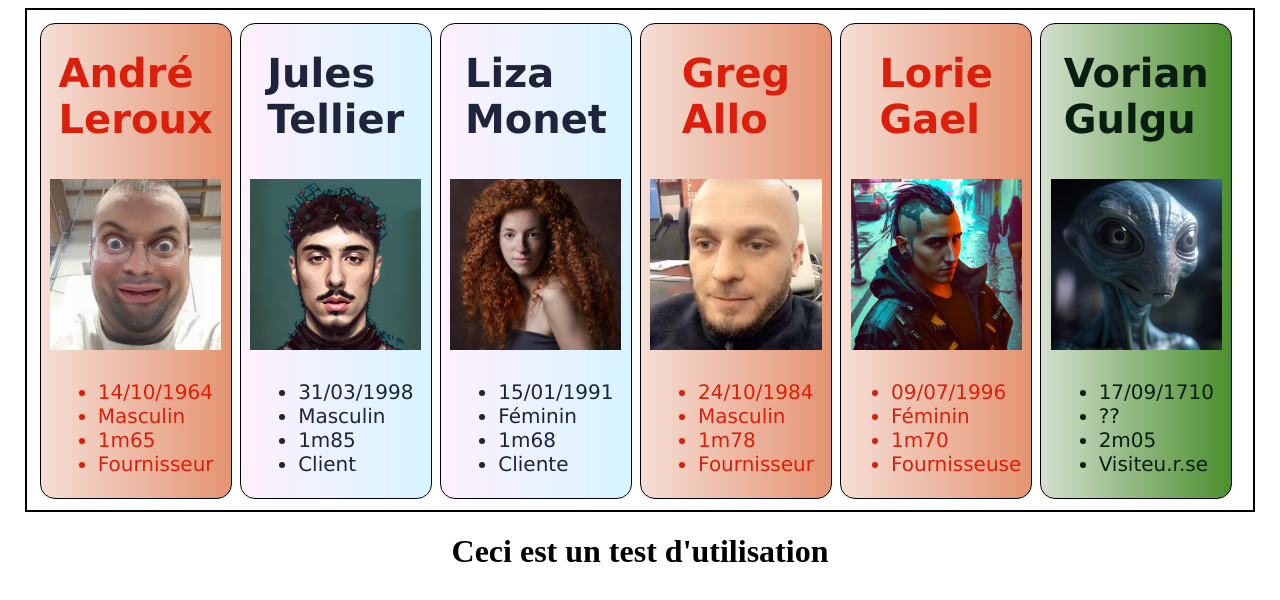
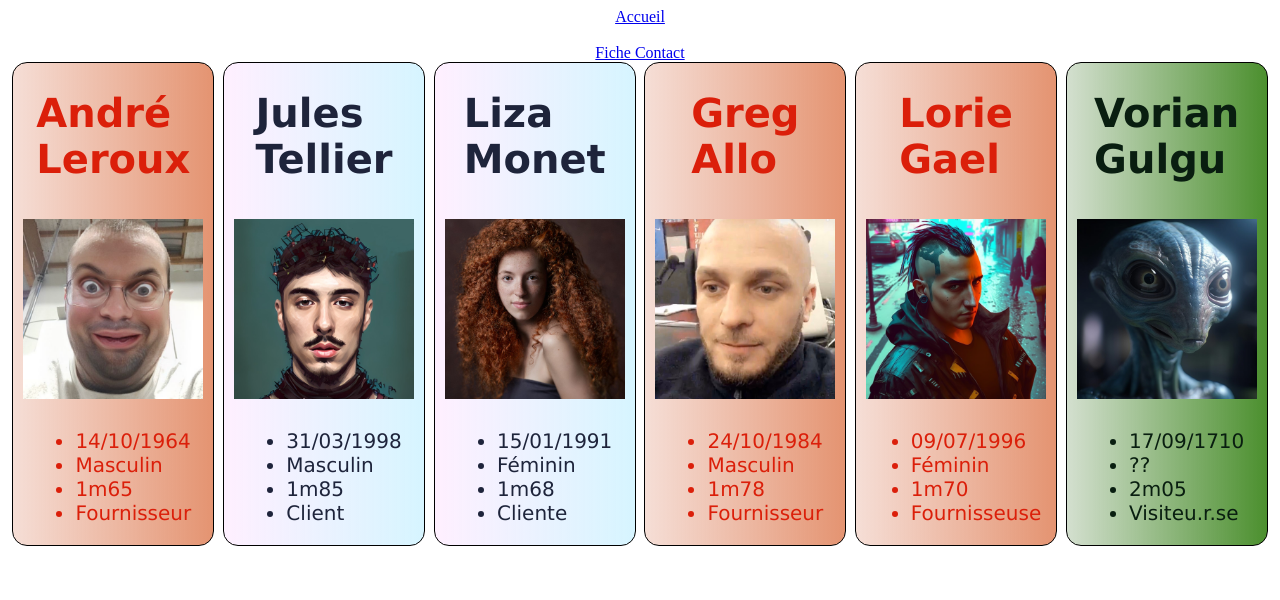
Before and after one commit to ASAPJulio/Angular-exercise-Directory-card, an Angular app: page /cardContact in a window 1280 px wide. Before the commit this address led to /. Shown: the top 600 px of the page. Built offline with nearby package versions, Linux system fonts and the light colour scheme.

Commit message:
feat: change routing, transfer app html on identity card to have routing button

```diff
--- a/src/app/app-routing.module.ts
+++ b/src/app/app-routing.module.ts
@@ -2,8 +2,10 @@ import { NgModule } from '@angular/core';
 import { CommonModule } from '@angular/common';
 import { DetailsCardComponent } from './details-card/details-card.component';
 import { RouterModule, Routes } from '@angular/router';
+import { ListContactsComponent } from './list-contacts/list-contacts.component';
 
-const routes: Routes = [{path: 'detailsContact/:item', component: DetailsCardComponent}]
+const routes: Routes = [{path: 'detailsContact/:item', component: DetailsCardComponent},
+                        {path: 'cardContact', component: ListContactsComponent}]
 
 @NgModule({
   // declarations: [],
--- a/src/app/app.component.html
+++ b/src/app/app.component.html
@@ -1,8 +1,5 @@
 <main>
-    <form class="encadre">
-        <app-list-contacts></app-list-contacts>
-    </form>
-
-    <h1>{{presentText}}</h1>
+    <a routerLink="/">Accueil</a><br>
+    <a routerLink="/cardContact">Fiche Contact</a>
     <router-outlet></router-outlet>
 </main>
--- a/src/app/identity-card/identity-card.component.css
+++ b/src/app/identity-card/identity-card.component.css
@@ -9,6 +9,7 @@ img {
     height: 100%;
     display: flex;
     flex-direction: column;
+    flex-wrap: wrap;
     font-size: 20px;
     align-items: center;
     border: solid 1px;
@@ -44,3 +45,21 @@ img {
     background-image: linear-gradient(to right, rgba(0, 0, 0, 0.248),rgba(65, 67, 71, 0.816));
     color: #ffffff;
 }
+
+/* /////////////////////////////////////////////////////// */
+
+main {
+    display: flex;
+    justify-content: center;
+    flex-direction: column;
+    align-items: center;
+}
+
+/* .encadre {
+    display: flex;
+    flex-direction: row;
+    width: 95%;
+    padding: 1%;
+    justify-content: space-around;
+    border: 2px solid black;
+} */
--- a/src/app/identity-card/identity-card.component.html
+++ b/src/app/identity-card/identity-card.component.html
@@ -1,8 +1,8 @@
+<main>
     <div class="card"
         [ngClass]="{supplierCard: contactType.typeInfo !== 'Client' && contactType.typeInfo !== 'Cliente',
             visitorCard: contactType.typeInfo !== 'Client' && contactType.typeInfo !== 'Cliente' && contactType.typeInfo !== 'Fournisseur' && contactType.typeInfo !== 'Fournisseuse',
             undefinedCard: contactType.typeInfo !== 'Client' && contactType.typeInfo !== 'Cliente' && contactType.typeInfo !== 'Fournisseur' && contactType.typeInfo !== 'Fournisseuse' && contactType.typeInfo !== 'Visiteu.r.se'}">
-
         <h1>{{contactType.nameInfo}} <br> {{contactType.lastNameInfo}}</h1>
         <img *ngIf="contactType.imageInfo" [src]="contactType.imageInfo" alt="identity-picture">
         <ul>
@@ -12,3 +12,4 @@
             <li>{{contactType.typeInfo}}</li>
         </ul>
     </div>
+</main>
```
Lines whose indentation alone changed are shown as unchanged.
